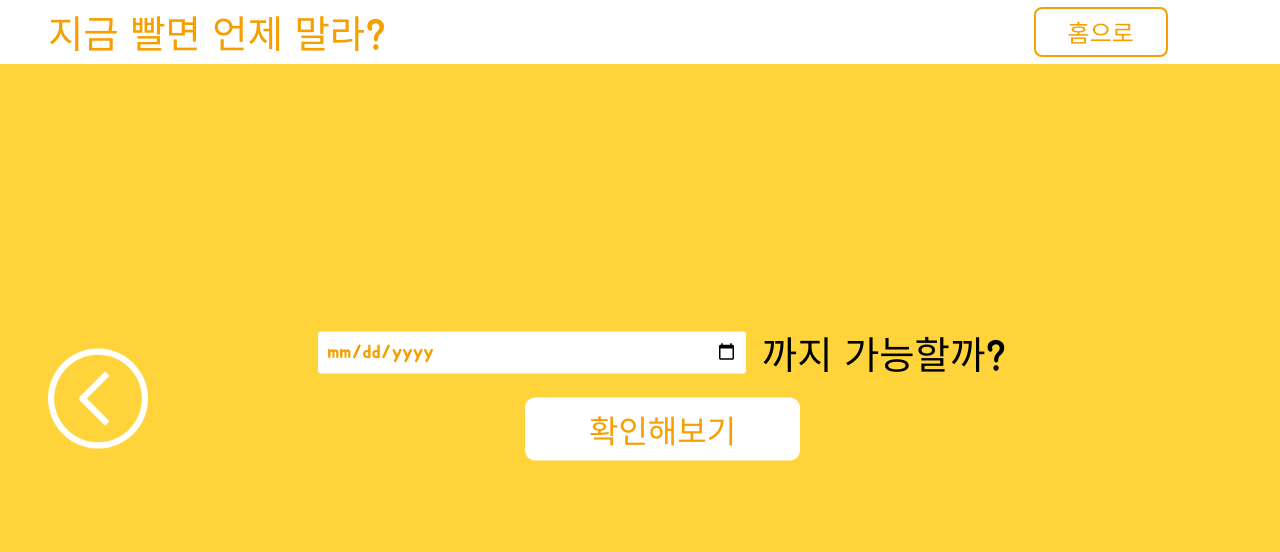
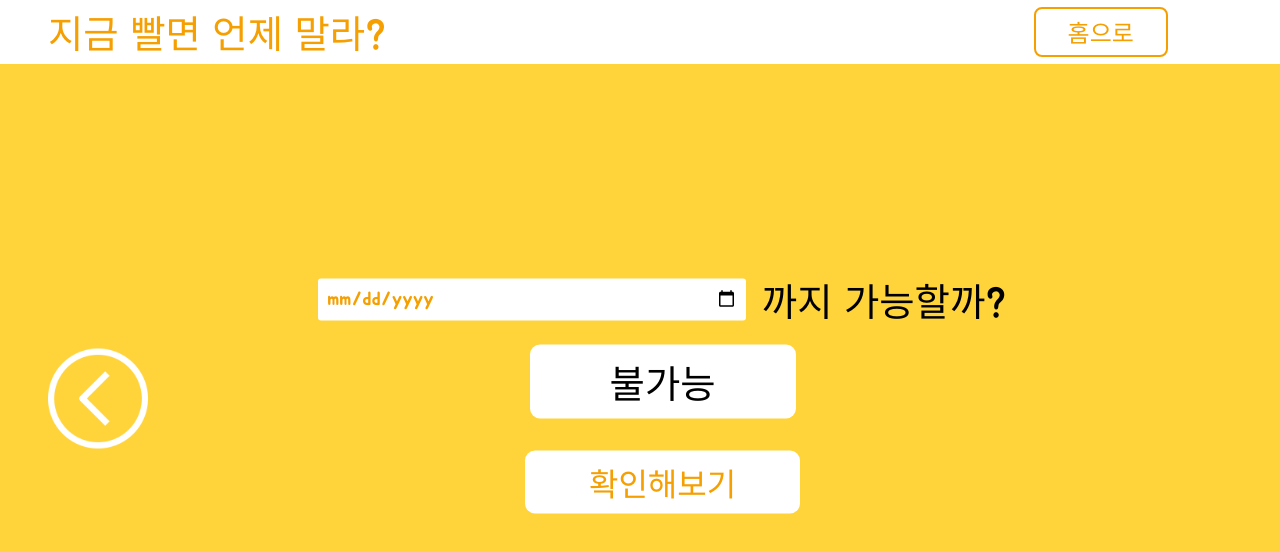
Before and after one commit to Park-KwonSoo/When_does_it_Dry_If_I_Landary_Now, a React (Create React App) app in the folder laundary-client/: page /dry/possible in a window 1280 px wide. Shown: the top 552 px of the page. Built offline with nearby package versions, Linux system fonts and the light colour scheme; a web font is replaced by a local one; what redux-pender would draw is missing.

Commit message:
complete deadline func

```diff
--- a/laundary-client/src/components/Dry/DryPossible.js
+++ b/laundary-client/src/components/Dry/DryPossible.js
@@ -61,6 +61,19 @@ const DateInput = styled.input.attrs({
     color : ${oc.yellow[7]};
 `;
 
+const ContentBox = styled.div `
+    background : white;
+    border-radius : 10px;
+    border : transparent;
+
+    margin : 1rem auto;
+    padding : .5rem 5rem;
+
+    display : flex;
+    justify-content : center;
+    align-items : center;
+`;
+
 const Content = styled.div `
     font-size : 2.4rem;
 `;
@@ -114,8 +127,13 @@ const DryPossible = ({children, back, onClick, onChange, ...rest}) => {
                         <DateInput onChange = {onChange} {...rest}/>
                         <Content>까지 가능할까?</Content>
                     </InputWrapper>
+                    <ContentBox>
+                        <Content>
+                            {children}
+                        </Content>
+                    </ContentBox>
                     <Button onClick = {onClick}>
-                        {children}
+                        확인해보기
                     </Button>
                 </CenterPosition>
                 <RightPosition/>
--- a/laundary-client/src/containers/Dry/DryContainer_Deadline.js
+++ b/laundary-client/src/containers/Dry/DryContainer_Deadline.js
@@ -5,10 +5,11 @@ import { useHistory } from 'react-router-dom';
 import * as dryActions from '../../redux/modules/dry';
 import { DryPossible } from '../../components/Dry';
 
-//toDo : changeInfo, get Possible 등 가져오기
+
 function DryContainter_Deadline () {
     const dry = useSelector(state => state.dry);
     const possible = dry.get('possible');
+    const dateInfo = dry.get('dateInfo');
     const error = dry.get('error');
 
     const history = useHistory();
@@ -24,11 +25,18 @@ function DryContainter_Deadline () {
 
     const handleOnClick = () => {
         try {
-
+            const Time = dateInfo.value;
+            dispatch(dryActions.isPossible({
+                Time
+            }));
+            dispatch(dryActions.setError({
+                message : null
+            }));
         }   catch(e) {
             dispatch(dryActions.setError({
                 message : '알 수 없는 에러가 발생했습니다'
             }));
+            console.log(e);
         }
     }
 
@@ -39,7 +47,10 @@ function DryContainter_Deadline () {
     return (
         <>
             <DryPossible back = {handleGoBack} onClick = {handleOnClick} onChange = {handleChangeInfo} name = 'Time'>
-                확인해보기
+                {
+                    possible ?
+                    <div>가능</div> : <div>불가능</div>
+                }
             </DryPossible>
             {
                 error && <div>{error}</div>
--- a/laundary-client/src/containers/Dry/DryContainer_Predict.js
+++ b/laundary-client/src/containers/Dry/DryContainer_Predict.js
@@ -16,6 +16,9 @@ function DryContainer_Predict () {
     const handleOnClick = () => {
         try {
             dispatch(dryActions.calculateResult());
+            dispatch(dryActions.setError({
+                message : null
+            }));
         }   catch(e) {
             dispatch(dryActions.setError({
                 message : "알 수 없는 에러가 발생헀습니다"
--- a/laundary-client/src/lib/api/dry.js
+++ b/laundary-client/src/lib/api/dry.js
@@ -1,4 +1,4 @@
 import client from './client';
 
 export const calculateResult = () => client.get('/api/dry/whendry');
-export const isPossible = ({Year, Month, date}) => client.get('/api/dry/candry', { Year, Month, date });
+export const isPossible = ({Time}) => client.post('/api/dry/candry', { Time });
```
